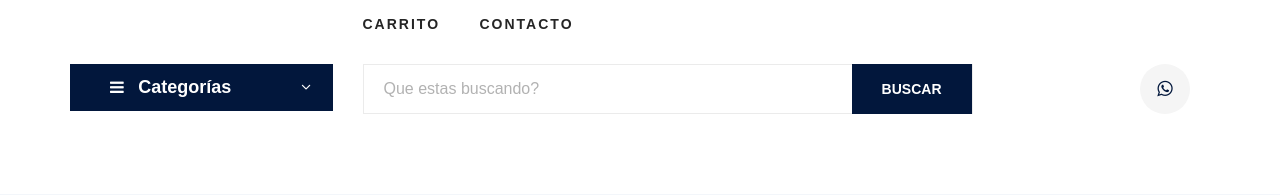
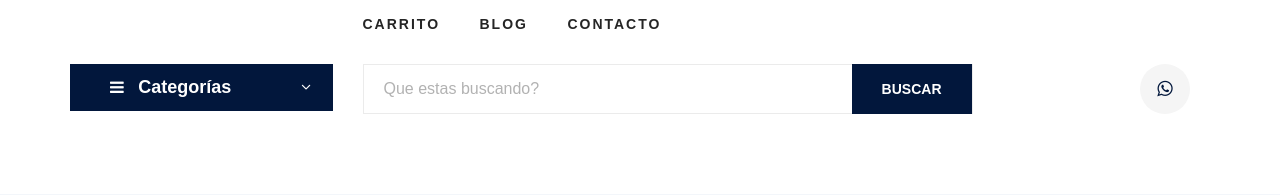
Before and after one commit to FerFuego/proyecta, a PHP site: page /index.php in a window 1280 px wide. Shown: the part 93-288 px from the top of the page. Run offline with PHP 8.4, Linux system fonts and the light colour scheme; data that the repository does not hold is empty; some libraries are stand-ins or nearby versions.

Commit message:
actualizo navbar (agrego link a Blog)

```diff
--- a/inc/layout/header.php
+++ b/inc/layout/header.php
@@ -108,6 +108,7 @@
                         <li class="<?php echo (Store::normalize_title() === 'Productos')? 'active':''?>"><a href="./productos.php">Productos</a></li>
                         <li><a href="https://www.proyectamateriales.com/formas-de-pago/">Formas de Pago</a></li>
                         <li class="<?php echo (Store::normalize_title() === 'Carrito')? 'active':''?>"><a href="./carrito.php">Carrito</a></li>
+                        <li><a href="https://www.proyectamateriales.com/blog/">Blog</a></li>
                         <li><a href="https://www.proyectamateriales.com/contacto/">Contacto</a></li>
                         <?php if ( Store::is_Admin() ) : ?>
                             <li class="<?php echo (Store::normalize_title() === 'CPanel')? 'active':''?>"><a href="./cpanel.php">Admin</a></li>
```
